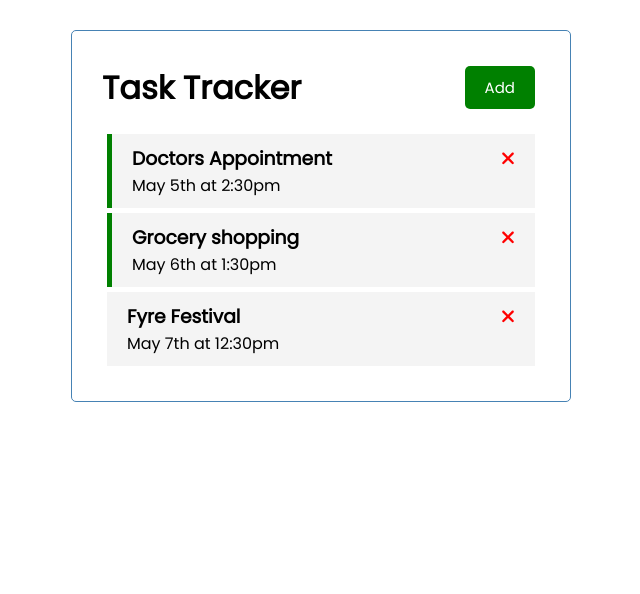
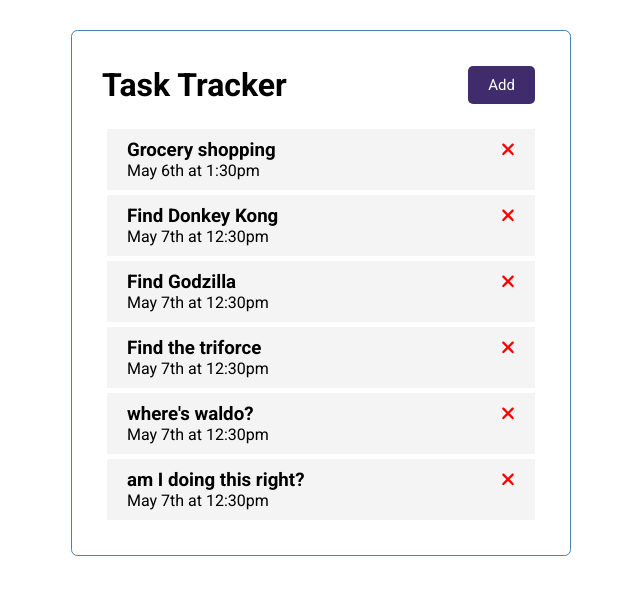
Before and after one commit to jgault87/angular-firstapp, an Angular app: page / in a window 1280 px wide. Shown: the top 594 px of the page, without its empty margins (319-959 px from the left). Built offline with nearby package versions, Linux system fonts and the light colour scheme; data requests are answered from the project's data file.

Commit message:
add-task component start

```diff
--- a/db.json
+++ b/db.json
@@ -2,19 +2,37 @@
   "tasks": [
     {
       "id": 1,
-      "text": "Doctors Appointment",
-      "day": "May 5th at 2:30pm",
-      "reminder": true
+      "text": "Grocery shopping",
+      "day": "May 6th at 1:30pm",
+      "reminder": false
     },
     {
       "id": 2,
-      "text": "Grocery shopping",
-      "day": "May 6th at 1:30pm",
-      "reminder": true
+      "text": "Find Donkey Kong",
+      "day": "May 7th at 12:30pm",
+      "reminder": false
     },
     {
       "id": 3,
-      "text": "Fyre Festival",
+      "text": "Find Godzilla",
+      "day": "May 7th at 12:30pm",
+      "reminder": false
+    },
+    {
+      "id": 4,
+      "text": "Find the triforce",
+      "day": "May 7th at 12:30pm",
+      "reminder": false
+    },
+    {
+      "id": 5,
+      "text": "where's waldo?",
+      "day": "May 7th at 12:30pm",
+      "reminder": false
+    },
+    {
+      "id": 6,
+      "text": "am I doing this right?",
       "day": "May 7th at 12:30pm",
       "reminder": false
     }
--- a/src/app/components/header/header.component.html
+++ b/src/app/components/header/header.component.html
@@ -1,7 +1,7 @@
 <header>
   <h1>{{ title }}</h1>
   <app-button
-    color="green"
+    color="#402c6c"
     text="Add"
     (btnClick)="toggleAddTask()"
   ></app-button>
--- a/src/styles.css
+++ b/src/styles.css
@@ -1,6 +1,6 @@
 /* You can add global styles to this file, and also import other style files */
 
-@import url("https://fonts.googleapis.com/css2?family=Poppins:wght@300;400&display=swap");
+@import url('https://fonts.googleapis.com/css2?family=Roboto:wght@300;400;500;700&display=swap');
 
 * {
   box-sizing: border-box;
@@ -9,7 +9,7 @@
 }
 
 body {
-  font-family: "Poppins", sans-serif;
+  font-family: 'Roboto', sans-serif;
 }
 
 .container {
@@ -19,7 +19,7 @@ body {
   min-height: 300px;
   border: 1px solid steelblue;
   padding: 30px;
-  border-radius: 5px;
+  border-radius: 0.4rem;
 }
 .btn {
   display: inline-block;
```
